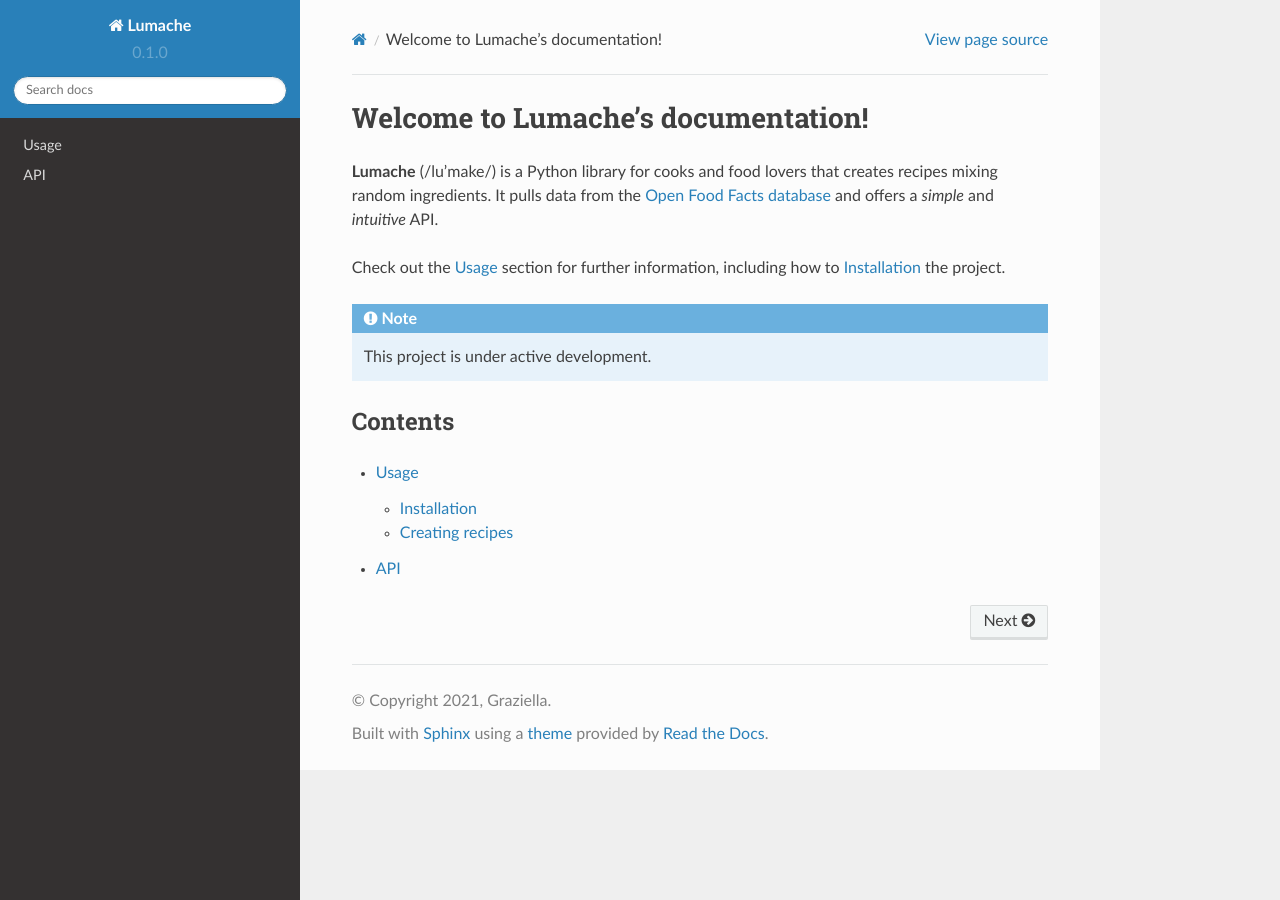
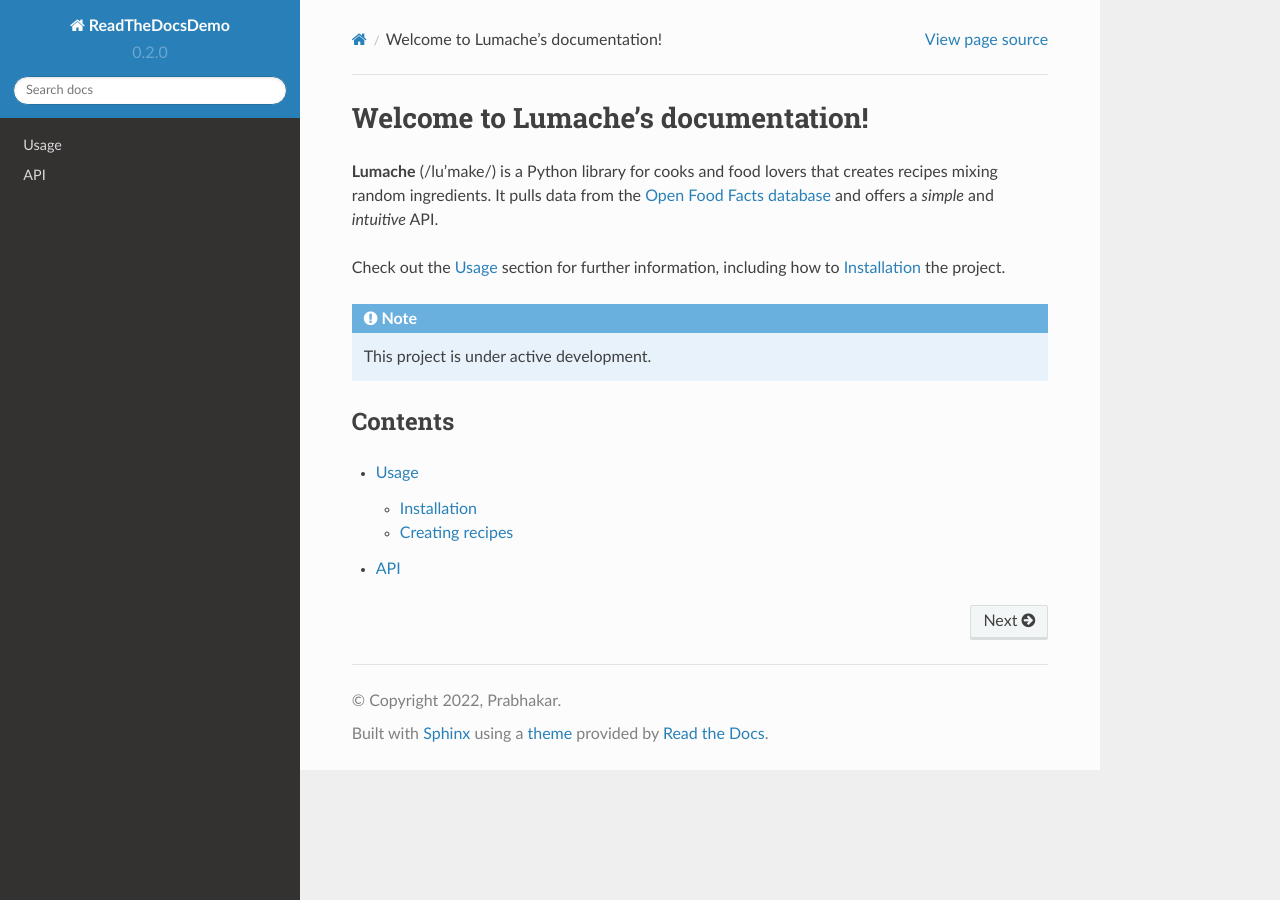
Before and after one commit to prabhakarit/read-the-docs-test, a Sphinx documentation site: the page built from docs/source/index.rst, in a window 1280 px wide. Built offline with Sphinx 7.4.7 and the Read the Docs theme 2.0.0, drawn with Linux system fonts in a browser that asks for light colours.

Commit message:
Update conf.py

```diff
--- a/docs/source/conf.py
+++ b/docs/source/conf.py
@@ -2,12 +2,12 @@
 
 # -- Project information
 
-project = 'Lumache'
-copyright = '2021, Graziella'
-author = 'Graziella'
+project = 'ReadTheDocsDemo'
+copyright = '2022, Prabhakar'
+author = 'Prabhakar'
 
-release = '0.1'
-version = '0.1.0'
+release = '0.2'
+version = '0.2.0'
 
 # -- General configuration
 
@@ -20,7 +20,6 @@
 ]
 
 intersphinx_mapping = {
-    'python': ('https://docs.python.org/3/', None),
     'sphinx': ('https://www.sphinx-doc.org/en/master/', None),
 }
 intersphinx_disabled_domains = ['std']
```
